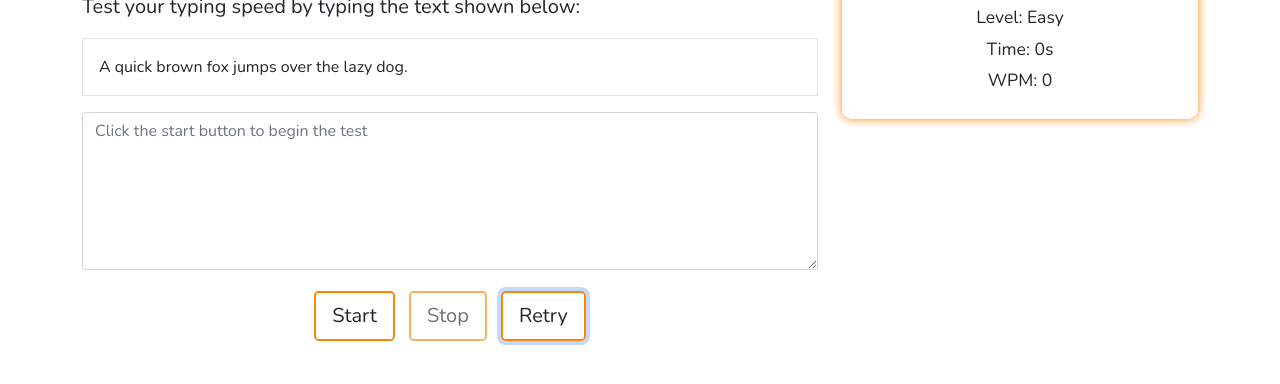
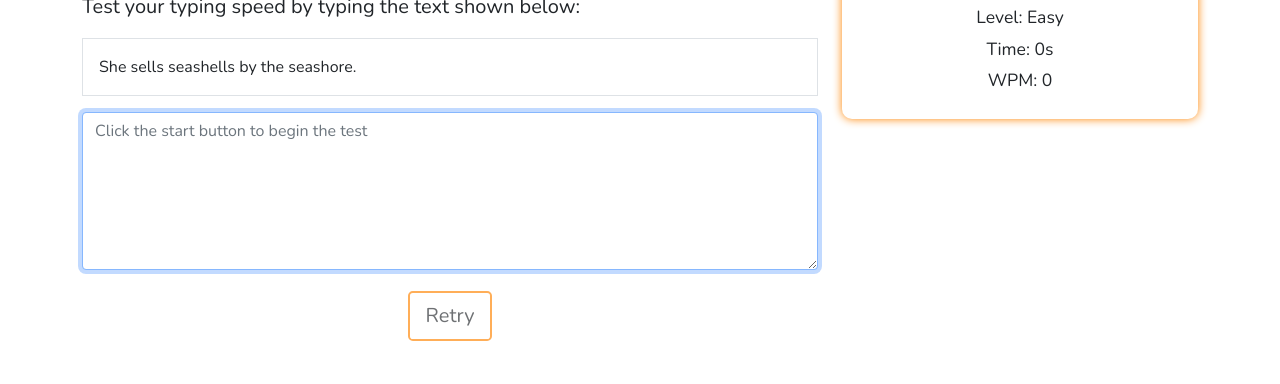
Before and after one commit to francescawaters/type-racer, a plain HTML site: page index.html in a window 1280 px wide. Both pictures are taken after a click on the button "Retry". Shown: the part 268-652 px from the top of the page. Drawn offline with nearby package versions, Linux system fonts and the light colour scheme.

Commit message:
Add: implement retry functionality and enhance typing test interaction

```diff
--- a/assets/js/script.js
+++ b/assets/js/script.js
@@ -1,30 +1,31 @@
-document.addEventListener('DOMContentLoaded', function () {
+document.addEventListener("DOMContentLoaded", function () {
   const easyTexts = [
     "The cat sat on the mat.",
     "A quick brown fox jumps over the lazy dog.",
-        "She sells seashells by the seashore."
+    "She sells seashells by the seashore.",
   ];
 
   const mediumTexts = [
     "To be or not to be, that is the question.",
     "All that glitters is not gold.",
-        "A journey of a thousand miles begins with a single step."
+    "A journey of a thousand miles begins with a single step.",
   ];
 
   const hardTexts = [
     "It was the best of times, it was the worst of times.",
     "In the beginning God created the heavens and the earth.",
-        "The only thing we have to fear is fear itself."
+    "The only thing we have to fear is fear itself.",
   ];
 
-    const difficultySelect = document.getElementById('difficulty');
-    const sampleTextDiv = document.getElementById('sample-text');
-    const startButton = document.getElementById('start-btn');
-    const stopButton = document.getElementById('stop-btn');
-    const timeDisplay = document.getElementById('time');
-    const userInput = document.getElementById('user-input');
-    const levelDisplay = document.getElementById('level');
-    const wpmDisplay = document.getElementById('wpm');
+  const difficultySelect = document.getElementById("difficulty");
+  const sampleTextDiv = document.getElementById("sample-text");
+  const startButton = document.getElementById("start-btn");
+  const stopButton = document.getElementById("stop-btn");
+  const timeDisplay = document.getElementById("time");
+  const userInput = document.getElementById("user-input");
+  const levelDisplay = document.getElementById("level");
+  const wpmDisplay = document.getElementById("wpm");
+  const retryButton = document.getElementById("retry-btn");
 
   let startTime;
   let endTime;
@@ -38,11 +39,11 @@ document.addEventListener('DOMContentLoaded', function () {
     let selectedDifficulty = difficultySelect.value;
     let selectedText;
 
-        if (selectedDifficulty === 'easy') {
+    if (selectedDifficulty === "easy") {
       selectedText = getRandomText(easyTexts);
-        } else if (selectedDifficulty === 'medium') {
+    } else if (selectedDifficulty === "medium") {
       selectedText = getRandomText(mediumTexts);
-        } else if (selectedDifficulty === 'hard') {
+    } else if (selectedDifficulty === "hard") {
       selectedText = getRandomText(hardTexts);
     }
 
@@ -51,10 +52,8 @@ document.addEventListener('DOMContentLoaded', function () {
 
   function startTest() {
     startTime = new Date();
-        startButton.disabled = true;
-        stopButton.disabled = false;
     userInput.disabled = false;
-        userInput.value = ''; // Clear the input area
+    userInput.value = ""; // Clear the input area
     userInput.focus();
   }
 
@@ -65,9 +64,7 @@ document.addEventListener('DOMContentLoaded', function () {
 
     displayResults(timeTaken, wpm);
 
-        startButton.disabled = false;
-        stopButton.disabled = true;
-        userInput.disabled = true;
+    userInput.disabled = false;
   }
 
   function calculateWPM(timeTaken) {
@@ -90,16 +87,21 @@ document.addEventListener('DOMContentLoaded', function () {
     timeDisplay.textContent = timeTaken.toFixed(2);
     wpmDisplay.textContent = wpm;
     const selectedDifficulty = difficultySelect.value;
-        levelDisplay.textContent = selectedDifficulty.charAt(0).toUpperCase() + selectedDifficulty.slice(1);
+    levelDisplay.textContent =
+      selectedDifficulty.charAt(0).toUpperCase() + selectedDifficulty.slice(1);
   }
 
   function highlightTyping() {
+    if (!startTime) {
+      startTest();
+    }
+
     const sampleText = sampleTextDiv.textContent.trim();
     const userText = userInput.value.trim();
     const sampleWords = sampleText.split(" ");
     const userWords = userText.split(" ");
 
-        let highlightedText = '';
+    let highlightedText = "";
 
     for (let i = 0; i < sampleWords.length; i++) {
       if (userWords[i] === undefined) {
@@ -114,10 +116,30 @@ document.addEventListener('DOMContentLoaded', function () {
     sampleTextDiv.innerHTML = highlightedText;
   }
 
-    difficultySelect.addEventListener('change', updateSampleText);
-    startButton.addEventListener('click', startTest);
-    stopButton.addEventListener('click', stopTest);
-    userInput.addEventListener('input', highlightTyping);
+  function retryTest() {
+    updateSampleText();
+    userInput.value = "";
+    userInput.disabled = false;
+    userInput.focus();
+    timeDisplay.textContent = "0";
+    wpmDisplay.textContent = "0";
+    levelDisplay.textContent = difficultySelect.value.charAt(0).toUpperCase() + difficultySelect.value.slice(1);
+    retryButton.disabled = true;
+    startTime = null;
+    endTime = null;
+  }
+
+  difficultySelect.addEventListener("change", updateSampleText);
+  userInput.addEventListener("input", highlightTyping);
+  retryButton.addEventListener("click", retryTest);
+  userInput.addEventListener("keydown", function(event) {
+    if (event.key === "Enter") {
+      event.preventDefault(); // Prevent the default action of the Enter key
+      stopTest();
+    }
+  });
+
+
 
   // Initialise with a random text from the default difficulty level
   updateSampleText();
--- a/index.html
+++ b/index.html
@@ -58,12 +58,6 @@
               ></textarea>
             </div>
             <div class="mb-3 text-center">
-              <button class="btn btn-lg btn-outline-orange" id="start-btn">
-                Start
-              </button>
-              <button class="btn btn-lg btn-outline-orange" id="stop-btn" disabled>
-                Stop
-              </button>
               <button class="btn btn-lg btn-outline-orange" id="retry-btn">
                 Retry
               </button>
```
Lines whose indentation alone changed are shown as unchanged.
